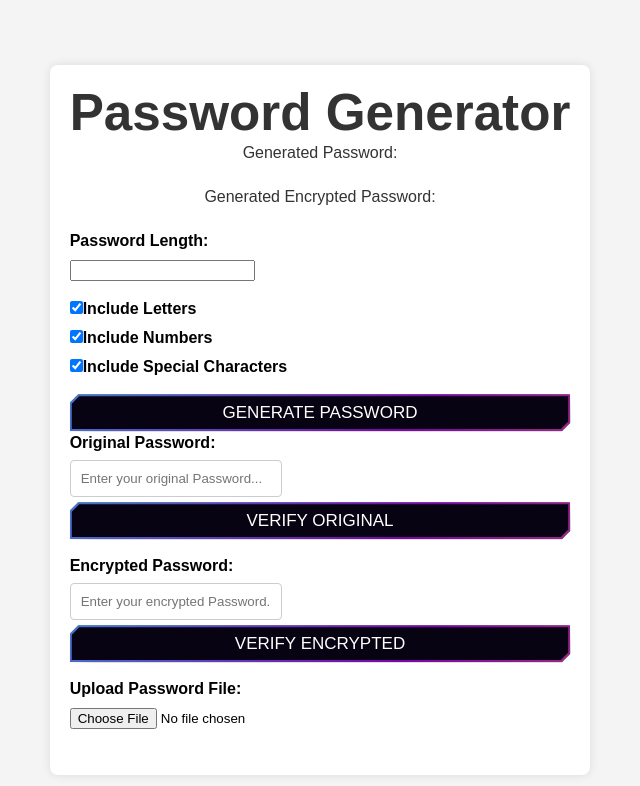
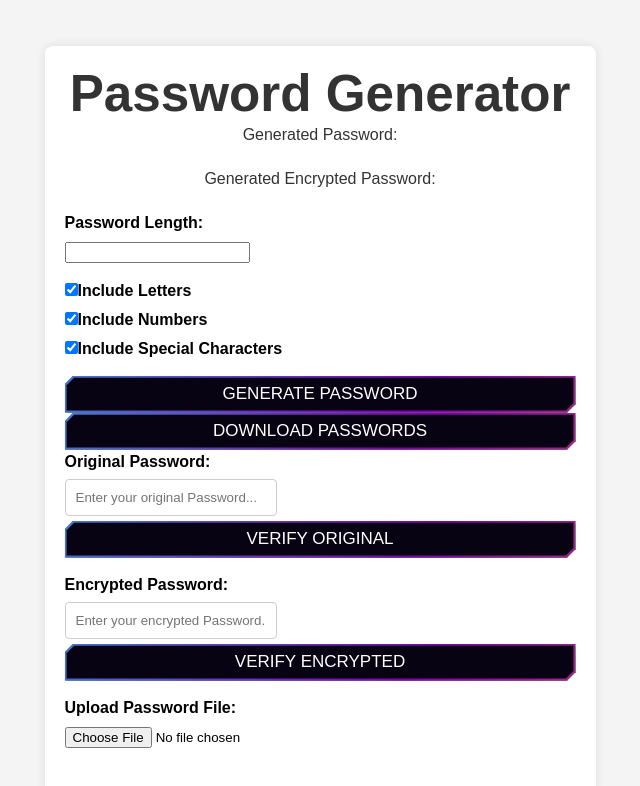
Before and after one commit to Kalilinux212222/pass_gene, a React (Vite) app: page / in a window 1280 px wide. Shown: the top 786 px of the page, without its empty margins (320-960 px from the left). Built offline with nearby package versions, Linux system fonts and the light colour scheme.

Commit message:
Update 1.1

```diff
--- a/src/App.jsx
+++ b/src/App.jsx
@@ -83,7 +83,7 @@ const App = () => {
     };
 
     const handleFileUpload = (event) => {
-        const file = event.target.files[0];
+        const file = event.target.files[0 ];
         if (file) {
             const reader = new FileReader();
             reader.onload = (e) => {
@@ -97,6 +97,20 @@ const App = () => {
             };
             reader.readAsText(file);
         }
+    };
+
+    const downloadPasswords = () => {
+        const passwords = `Generated Password: ${generatedPassword}\nGenerated Encrypted Password: ${generatedEncryptedPassword}`;
+        const blob = new Blob([passwords], { type: 'text/plain' });
+        const url = URL.createObjectURL(blob);
+
+        const a = document.createElement('a');
+        a.href = url;
+        a.download = 'passwords.txt'; // Name of the file to be downloaded
+        document.body.appendChild(a);
+        a.click();
+        document.body.removeChild(a);
+        URL.revokeObjectURL(url); // Clean up the URL object
     };
 
     return (
@@ -118,7 +132,7 @@ const App = () => {
             <div className="input-group">
                 <label>
                     <input
- type="checkbox"
+                        type="checkbox"
                         checked={includeLetters}
                         onChange={(e) => setIncludeLetters(e.target.checked)}
                     />
@@ -143,6 +157,7 @@ const App = () => {
             </div>
 
             <button className="btn" onClick={generatePassword}>Generate Password</button>
+            <button className="btn" onClick={downloadPasswords}>Download Passwords</button>
 
             <div className="input-group">
                 <label>Original Password:</label>
```
